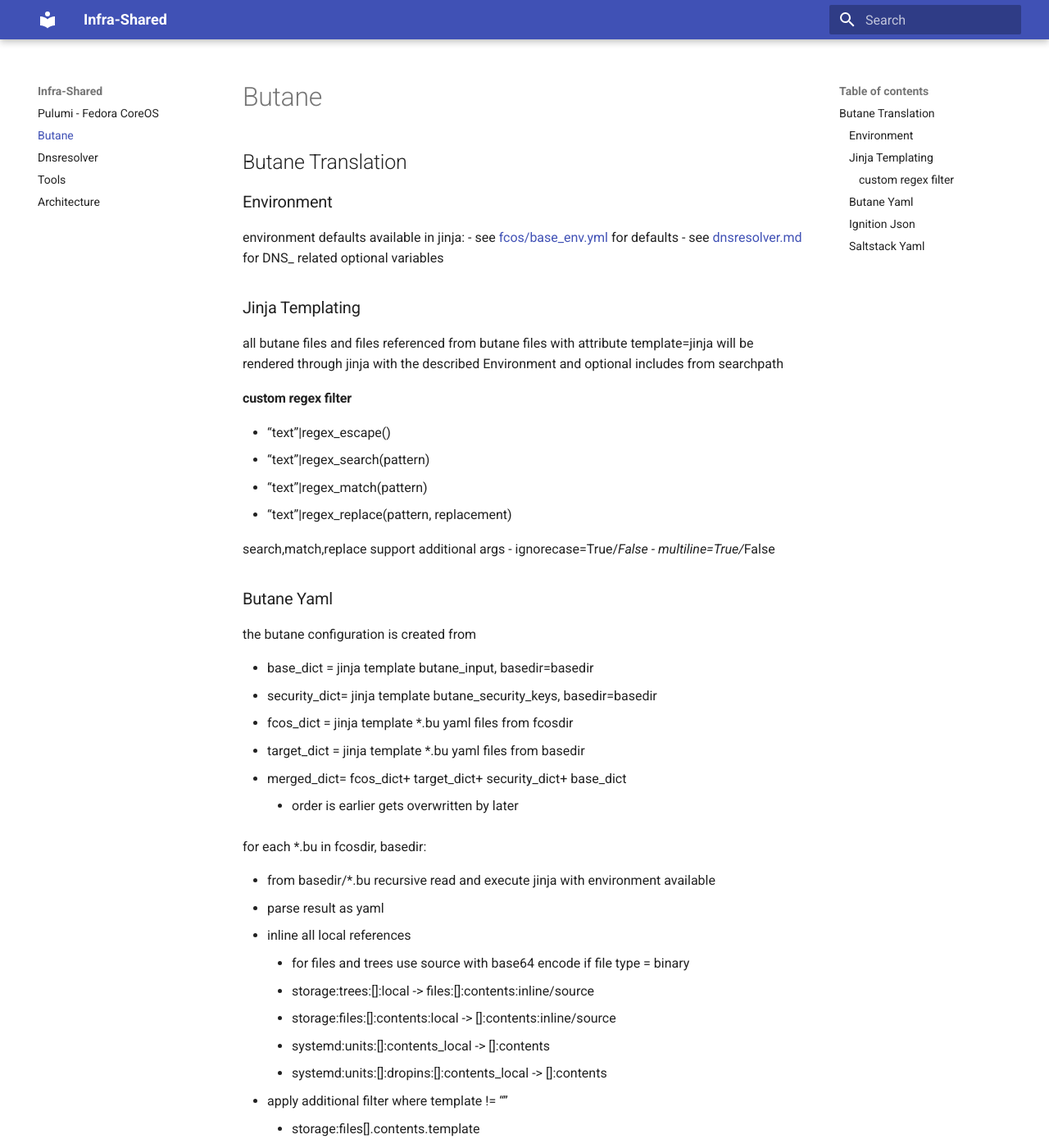
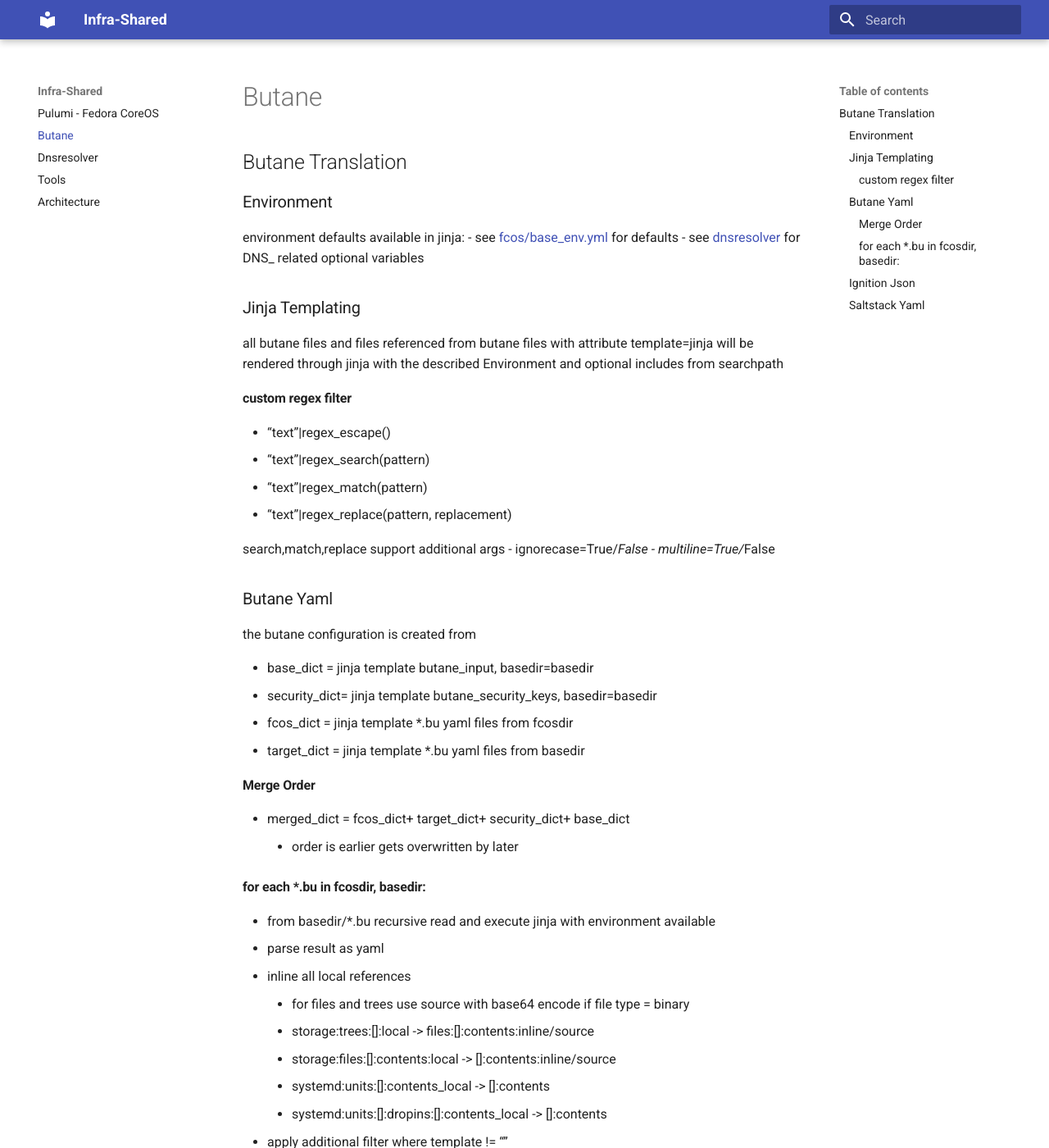
Before and after one commit to wuxxin/infra-shared, an MkDocs documentation site: the page built from docs/butane.md, in a window 1280 px wide and 1400 px high. Shown: the whole window at 82% size. Built offline with MkDocs 1.6.1 and Material for MkDocs 9.7.7, drawn with Linux system fonts in a browser that asks for light colours; some of the changed text lies outside the part shown.

Commit message:
update docs

```diff
--- a/docs/butane.md
+++ b/docs/butane.md
@@ -3,8 +3,8 @@
 ### Environment
 
 environment defaults available in jinja:
-- see [fcos/base_env.yml](../fcos/base_env.yml) for defaults
-- see [dnsresolver.md](dnsresolver.md) for DNS_ related optional variables
+- see [fcos/base_env.yml](src/fcos/base_env.yml) for defaults
+- see [dnsresolver](dnsresolver.md) for DNS_ related optional variables
 
 
 ### Jinja Templating
@@ -31,10 +31,12 @@
 - security_dict= jinja template butane_security_keys, basedir=basedir
 - fcos_dict    = jinja template *.bu yaml files from fcosdir
 - target_dict  = jinja template *.bu yaml files from basedir
-- merged_dict= fcos_dict+ target_dict+ security_dict+ base_dict
+
+#### Merge Order
+- merged_dict  = fcos_dict+ target_dict+ security_dict+ base_dict
     - order is earlier gets overwritten by later
 
-for each *.bu in fcosdir, basedir:
+#### for each *.bu in fcosdir, basedir:
 
 - from basedir/*.bu recursive read and execute jinja with environment available
 - parse result as yaml
@@ -68,9 +70,9 @@
         - {UPDATE_DIR}/service_changed.req for services with changed configuration
         - {UPDATE_DIR}/service_enable.req for services to be enabled
         - {UPDATE_DIR}/service_disable.req for services to be disabled
-    - `podman-systemd`, `compose.yml` and `nspawn` container:
-        share the same namespace for service change recognition
-        and should therefore not share the same name
+    - see `coreos-update-config.service` for detailed usage of service_*.req
+- `podman-systemd`, `compose.yml` and `nspawn` container:
+    share the same namespace for service change recognition
+    and should therefore not share the same name
     - podman-systemd container config support files (beside .container and .volume),
-        should also start with the servicename as part of the filename, to be recognized
-    - see `coreos-update-config.service` for detailed usage of service_*.req
+    should also start with the servicename as part of the filename, to be recognized
```
Also changed, not shown: docs/dnsresolver.md (+3 -3 lines), docs/fcos.md (+11 -5 lines).
